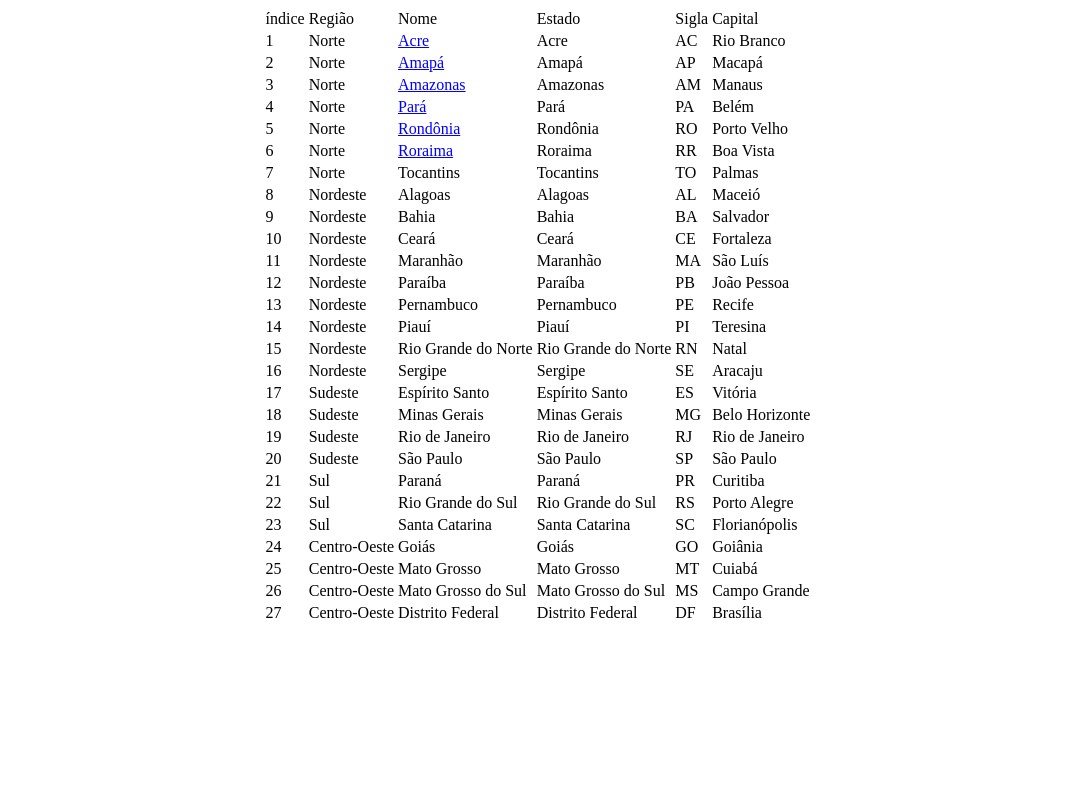
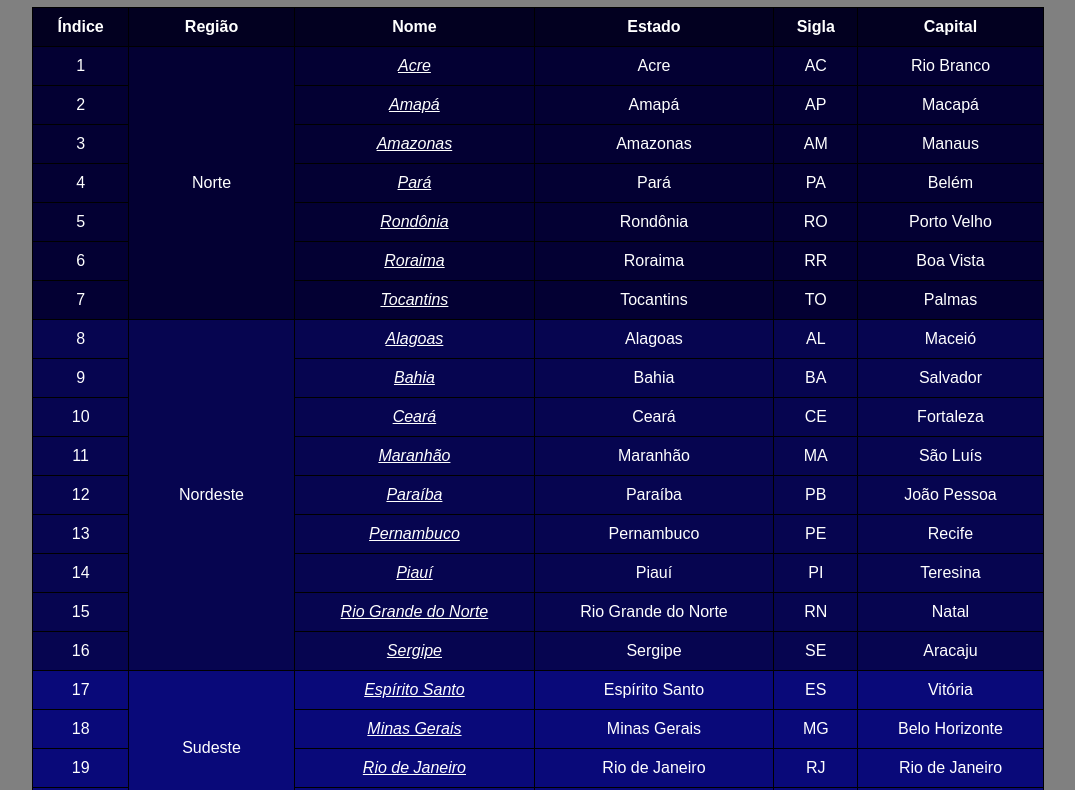
Before and after one commit to paniagomiguel-hash/ppi1_lista1, a plain HTML site: page 3_tabela_uf.html in a window 1280 px wide. Shown: the part 73-863 px from the top of the page, without its empty margins (102-1177 px from the left). Before the commit the page ends 800 px from the top, so only its background shows below. Drawn offline with Linux system fonts and the light colour scheme.

Commit message:
Att 3 e 4 completas

```diff
--- a/3_tabela_uf.html
+++ b/3_tabela_uf.html
@@ -5,232 +5,248 @@
     <meta name="viewport" content="width=device-width, initial-scale=1.0">
     <title>Atividade 3 - Tabela  Estados.</title>
     <style>
-        a{color: blue;}
+        body{
+            background-color: gray;
+        }
+        a{
+            color: rgb(255, 255, 255);
+
+            font-style: italic;
+        }
+        a:hover {
+            text-decoration: underline;
+            color: #aaf0ff;
+        }
+        *{
+            font-family: Arial, Helvetica, sans-serif;
+        }
+        table, tr, td{
+            color: white;
+            border: 1px solid black;
+            border-collapse: collapse;
+            padding: 10px;
+        }
+        .Norte{
+            background-color:#030033;
+        }
+        .Nordeste{
+            background-color:#060550;
+        }
+        .Sudeste{
+            background-color:#090979;
+        }
+        .Sul{
+            background-color:#0477C1;
+        }
+        .CentroOeste{
+            background-color:#0098b6;
+        }
+
     </style>
 </head>
 <body>
-    <h1 style="text-align: center;">Tabela  Estados</h1>
-    <table style="margin: auto;">
-        <tr>
-            <td>índice</td>
-            <td>Região</td>
-            <td>Nome</td>
-            <td>Estado</td>
-            <td>Sigla</td>
-            <td>Capital</td>
+    <h1 style="text-align: center; color: white;">Tabela de estados brasileiros</h1>
+    <table style="margin: auto; text-align: center; width: 80%;">
+        <tr style="background-color: #020020;">
+            <td><strong>Índice</strong></td>
+            <td><strong>Região</strong></td>
+            <td><strong>Nome</strong></td>
+            <td><strong>Estado</strong></td>
+            <td><strong>Sigla</strong></td>
+            <td><strong>Capital</strong></td>
         </tr>
-        <tr>
+
+        <tr class="Norte">
             <td>1</td>
-            <td>Norte</td>
+            <td rowspan="7">Norte</td>
             <td><a href="https://pt.wikipedia.org/wiki/Acre">Acre</a></td>
             <td>Acre</td>
             <td>AC</td>
             <td>Rio Branco</td>
         </tr>
-        <tr>
+        <tr class="Norte">
             <td>2</td>
-            <td>Norte</td>
             <td><a href="https://pt.wikipedia.org/wiki/Amapá">Amapá</a></td>
             <td>Amapá</td>
             <td>AP</td>
             <td>Macapá</td>
         </tr>
-        <tr>
+        <tr class="Norte">
             <td>3</td>
-            <td>Norte</td>
             <td><a href="https://pt.wikipedia.org/wiki/Amazonas">Amazonas</a></td>
             <td>Amazonas</td>
             <td>AM</td>
             <td>Manaus</td>
         </tr>
-        <tr>
+        <tr class="Norte">
             <td>4</td>
-            <td>Norte</td>
             <td><a href="https://pt.wikipedia.org/wiki/Pará">Pará</a></td>
             <td>Pará</td>
             <td>PA</td>
             <td>Belém</td>
         </tr>
-        <tr>
+        <tr class="Norte">
             <td>5</td>
-            <td>Norte</td>
             <td><a href="https://pt.wikipedia.org/wiki/Rondônia">Rondônia</a></td>
             <td>Rondônia</td>
             <td>RO</td>
             <td>Porto Velho</td>
         </tr>
-        <tr>
+        <tr class="Norte">
             <td>6</td>
-            <td>Norte</td>
             <td><a href="https://pt.wikipedia.org/wiki/Roraima">Roraima</a></td>
             <td>Roraima</td>
             <td>RR</td>
             <td>Boa Vista</td>
         </tr>
-        <tr>
+        <tr class="Norte">
             <td>7</td>
-            <td>Norte</td>
-            <td>Tocantins</td>
+            <td><a href="https://pt.wikipedia.org/wiki/Tocantins">Tocantins</a></td>
             <td>Tocantins</td>
             <td>TO</td>
             <td>Palmas</td>
         </tr>
-        <tr>
+
+        <tr class="Nordeste">
             <td>8</td>
-            <td>Nordeste</td>
-            <td>Alagoas</td>
+            <td rowspan="9">Nordeste</td>
+            <td><a href="https://pt.wikipedia.org/wiki/Alagoas">Alagoas</a></td>
             <td>Alagoas</td>
             <td>AL</td>
             <td>Maceió</td>
         </tr>
-        <tr>
+        <tr class="Nordeste">
             <td>9</td>
-            <td>Nordeste</td>
-            <td>Bahia</td>
+            <td><a href="https://pt.wikipedia.org/wiki/Bahia">Bahia</a></td>
             <td>Bahia</td>
             <td>BA</td>
             <td>Salvador</td>
         </tr>
-        <tr>
+        <tr class="Nordeste">
             <td>10</td>
-            <td>Nordeste</td>
-            <td>Ceará</td>
+            <td><a href="https://pt.wikipedia.org/wiki/Ceará">Ceará</a></td>
             <td>Ceará</td>
             <td>CE</td>
             <td>Fortaleza</td>
         </tr>
-        <tr>
+        <tr class="Nordeste">
             <td>11</td>
-            <td>Nordeste</td>
-            <td>Maranhão</td>
+            <td><a href="https://pt.wikipedia.org/wiki/Maranhão">Maranhão</a></td>
             <td>Maranhão</td>
             <td>MA</td>
             <td>São Luís</td>
         </tr>
-        <tr>
+        <tr class="Nordeste">
             <td>12</td>
-            <td>Nordeste</td>
-            <td>Paraíba</td>
+            <td><a href="https://pt.wikipedia.org/wiki/Paraíba">Paraíba</a></td>
             <td>Paraíba</td>
             <td>PB</td>
             <td>João Pessoa</td>
         </tr>
-        <tr>
+        <tr class="Nordeste">
             <td>13</td>
-            <td>Nordeste</td>
-            <td>Pernambuco</td>
+            <td><a href="https://pt.wikipedia.org/wiki/Pernambuco">Pernambuco</a></td>
             <td>Pernambuco</td>
             <td>PE</td>
             <td>Recife</td>
         </tr>
-        <tr>
+        <tr class="Nordeste">
             <td>14</td>
-            <td>Nordeste</td>
-            <td>Piauí</td>
+            <td><a href="https://pt.wikipedia.org/wiki/Piauí">Piauí</a></td>
             <td>Piauí</td>
             <td>PI</td>
             <td>Teresina</td>
         </tr>
-        <tr>
+        <tr class="Nordeste">
             <td>15</td>
-            <td>Nordeste</td>
-            <td>Rio Grande do Norte</td>
+            <td> <a href="https://pt.wikipedia.org/wiki/Rio_Grande_do_Norte">Rio Grande do Norte</a></td>
             <td>Rio Grande do Norte</td>
             <td>RN</td>
             <td>Natal</td>
         </tr>
-        <tr>
+        <tr class="Nordeste">
             <td>16</td>
-            <td>Nordeste</td>
-            <td>Sergipe</td>
+            <td><a href="https://pt.wikipedia.org/wiki/Sergipe">Sergipe</a></td>
             <td>Sergipe</td>
             <td>SE</td>
             <td>Aracaju</td>
         </tr>
-        <tr>
+        <tr class="Sudeste">
             <td>17</td>
-            <td>Sudeste</td>
-            <td>Espírito Santo</td>
+            <td rowspan="4">Sudeste</td>
+            <td><a href="https://pt.wikipedia.org/wiki/Espírito_Santo">Espírito Santo</a></td>
             <td>Espírito Santo</td>
             <td>ES</td>
             <td>Vitória</td>
         </tr>
-        <tr>
+        <tr class="Sudeste">
             <td>18</td>
-            <td>Sudeste</td>
-            <td>Minas Gerais</td>
+            <td><a href="https://pt.wikipedia.org/wiki/Minas_Gerais">Minas Gerais</a></td>
             <td>Minas Gerais</td>
             <td>MG</td>
             <td>Belo Horizonte</td>
         </tr>
-        <tr>
+        <tr class="Sudeste">
             <td>19</td>
-            <td>Sudeste</td>
-            <td>Rio de Janeiro</td>
+            <td><a href="https://pt.wikipedia.org/wiki/Rio_de_Janeiro_(estado)">Rio de Janeiro</a></td>
             <td>Rio de Janeiro</td>
             <td>RJ</td>
             <td>Rio de Janeiro</td>
         </tr>
-        <tr>
+        <tr class="Sudeste">
             <td>20</td>
-            <td>Sudeste</td>
-            <td>São Paulo</td>
+            <td><a href="https://pt.wikipedia.org/wiki/São_Paulo_(estado)">São Paulo</a></td>
             <td>São Paulo</td>
             <td>SP</td>
             <td>São Paulo</td>
         </tr>
-        <tr>
+        <tr class="Sul">
             <td>21</td>
-            <td>Sul</td>
-            <td>Paraná</td>
+            <td rowspan="3">Sul</td>
+            <td><a href="https://pt.wikipedia.org/wiki/Paraná">Paraná</a></td>
             <td>Paraná</td>
             <td>PR</td>
             <td>Curitiba</td>
         </tr>
-        <tr>
+        <tr class="Sul">
             <td>22</td>
-            <td>Sul</td>
-            <td>Rio Grande do Sul</td>
+            <td><a href="https://pt.wikipedia.org/wiki/Rio_Grande_do_Sul">Rio Grande do Sul</a></td>
             <td>Rio Grande do Sul</td>
             <td>RS</td>
             <td>Porto Alegre</td>
         </tr>
-        <tr>
+        <tr class="Sul">
             <td>23</td>
-            <td>Sul</td>
-            <td>Santa Catarina</td>
+            <td><a href="https://pt.wikipedia.org/wiki/Santa_Catarina">Santa Catarina</a></td>
             <td>Santa Catarina</td>
             <td>SC</td>
             <td>Florianópolis</td>
         </tr>
-        <tr>
+        <tr class="CentroOeste">
             <td>24</td>
-            <td>Centro-Oeste</td>
-            <td>Goiás</td>
+            <td rowspan="4">Centro-Oeste</td>
+            <td><a href="https://pt.wikipedia.org/wiki/Goiás">Goiás</a></td>
             <td>Goiás</td>
             <td>GO</td>
             <td>Goiânia</td>
         </tr>
-        <tr>
+        <tr class="CentroOeste">
             <td>25</td>
-            <td>Centro-Oeste</td>
-            <td>Mato Grosso</td>
+            <td><a href="https://pt.wikipedia.org/wiki/Mato_Grosso">Mato Grosso</a></td>
             <td>Mato Grosso</td>
             <td>MT</td>
             <td>Cuiabá</td>
         </tr>
-        <tr>
+        <tr class="CentroOeste">
             <td>26</td>
-            <td>Centro-Oeste</td>
-            <td>Mato Grosso do Sul</td>
+            <td><a href="https://pt.wikipedia.org/wiki/Mato_Grosso_do_Sul">Mato Grosso do Sul</a></td>
             <td>Mato Grosso do Sul</td>
             <td>MS</td>
             <td>Campo Grande</td>
         </tr>
-        <tr>
+        <tr class="CentroOeste">
             <td>27</td>
-            <td>Centro-Oeste</td>
-            <td>Distrito Federal</td>
+            <td><a href="https://pt.wikipedia.org/wiki/Distrito_Federal_(Brasil)">Distrito Federal</a></td>
             <td>Distrito Federal</td>
             <td>DF</td>
             <td>Brasília</td>
```
Also changed, not shown: 4_curriculo.html (added, +209 -0 lines), teste.html (added, +69 -0 lines), imgs/MiguelImg.jpeg (added).
